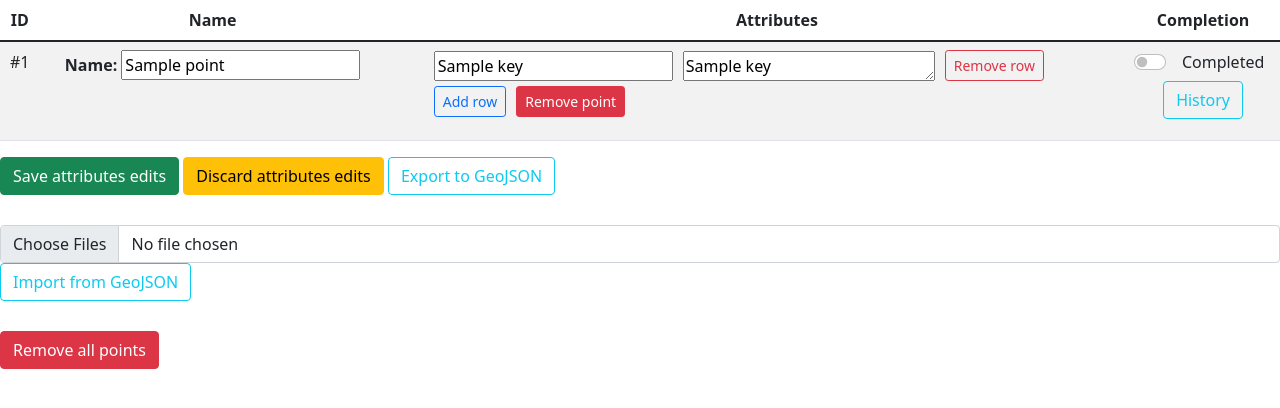
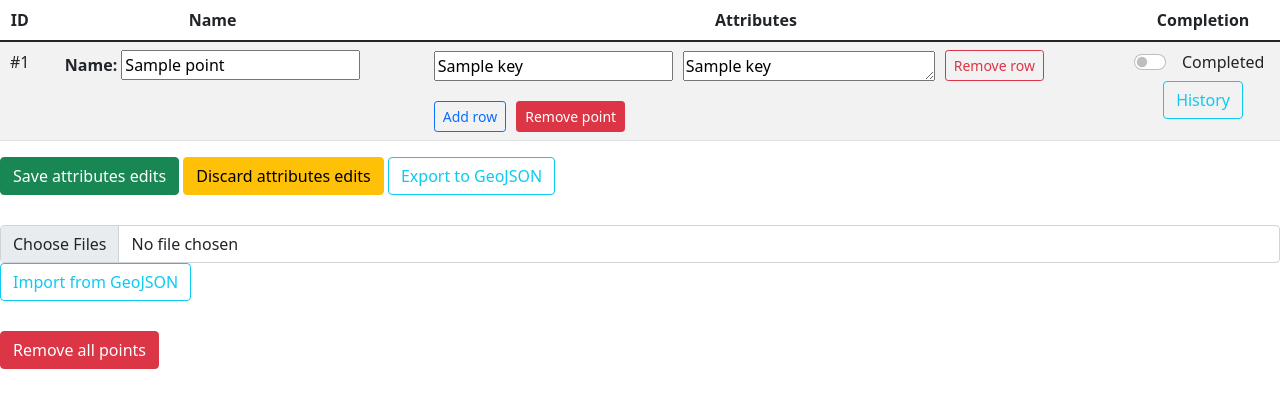
Before and after one commit to Rewinteer/PointerApp, a Flask app: page /pointList in a window 1280 px wide. Shown: the part 66-474 px from the top of the page. Run offline with Flask 3, Linux system fonts and the light colour scheme; the visitor is signed in with stand-in values (Sample User, id 1); a database or web service that is not in the repository returns one stand-in record (values such as "Sample title"); some libraries are stand-ins or nearby versions.

Commit message:
Elements alignment

```diff
--- a/static/styles.css
+++ b/static/styles.css
@@ -160,9 +160,30 @@ nav .navbar-brand .green
 /* tables */
 td, th {
     text-align: center;
+    justify-content: center;
 }
 
 .list-point-attrs {
     display: flex;
     flex-direction: column;
 }
+
+.point-attr-row {
+    display: flex;
+    flex-direction: column;
+    align-items: flex-start;
+}
+
+.list-point-attr {
+    display: flex;
+    align-items: center;
+    justify-content: center;
+    margin-bottom: 5px;
+}
+
+.row-button-group {
+    display: flex;
+    justify-content: flex-start;
+    margin-top: 15px;
+    margin-left: 40px;
+}
--- a/templates/list.html
+++ b/templates/list.html
@@ -9,7 +9,7 @@
             <tr>
                 <th scope="col">ID</th>
                 <th scpe="col">Name</th>
-                <th scope="col" style="padding-left: 50px;">Attributes</th>
+                <th scope="col">Attributes</th>
                 <th scope="col">Completion</th>
             </tr>
         </thead>
@@ -20,7 +20,7 @@
                     <td scope="row" class="list-point-id">#{{ row[0] }}</td>
                     <th>
                         <div>
-                            <b style="margin-right: 15;">Name: </b>
+                            <b>Name: </b>
                             <input size="20" type="text" placeholder="Key" value="{{ row[1] }}" class="input-point-name">
                         </div>
                     </th>
@@ -29,20 +29,20 @@
                         <div class="point-attr-row">
                             <div class="list-point-attrs">
                                 {% for key in attributes %}
-                                    <div class="d-flex align-items-center list-point-attr" style="margin-bottom: 5px;">
+                                    <div class="list-point-attr">
                                         <input size="20" type="text" placeholder="Key" value="{{ key }}" class="input-list">
                                         <textarea rows="1" cols="25" class="textarea-list" placeholder="Value">{{ attributes[key] }}</textarea>
                                         <button type="button" class="btn btn-outline-danger btn-sm remove-row">Remove row</button>
                                     </div>
                                 {% endfor %}
                             </div>
-                            <div class="d-flex align-items-center" style="margin-bottom: 15px; margin-left: 40px;">
+                            <div class="row-button-group">
                                 <button type="button" class="btn btn-outline-primary btn-sm add-row" style="margin-right: 10px;">Add row</button>
                                 <button type="button" class="btn btn-danger btn-sm remove-point" data-target-id="{{ row[0] }}" style="margin-right: 10px;">Remove point</button>
                             </div>
                         </div>
                     </td>
-                    <td class="checkbox-cell" style="text-align: center;">
+                    <td class="checkbox-cell">
                         <div class="form-check form-switch" style="padding-bottom: 5px;">
                             {% if row[3] %}
                                 <input class="form-check-input list-checkbox" type="checkbox" checked>
```
Also changed, not shown: 1 other file.
